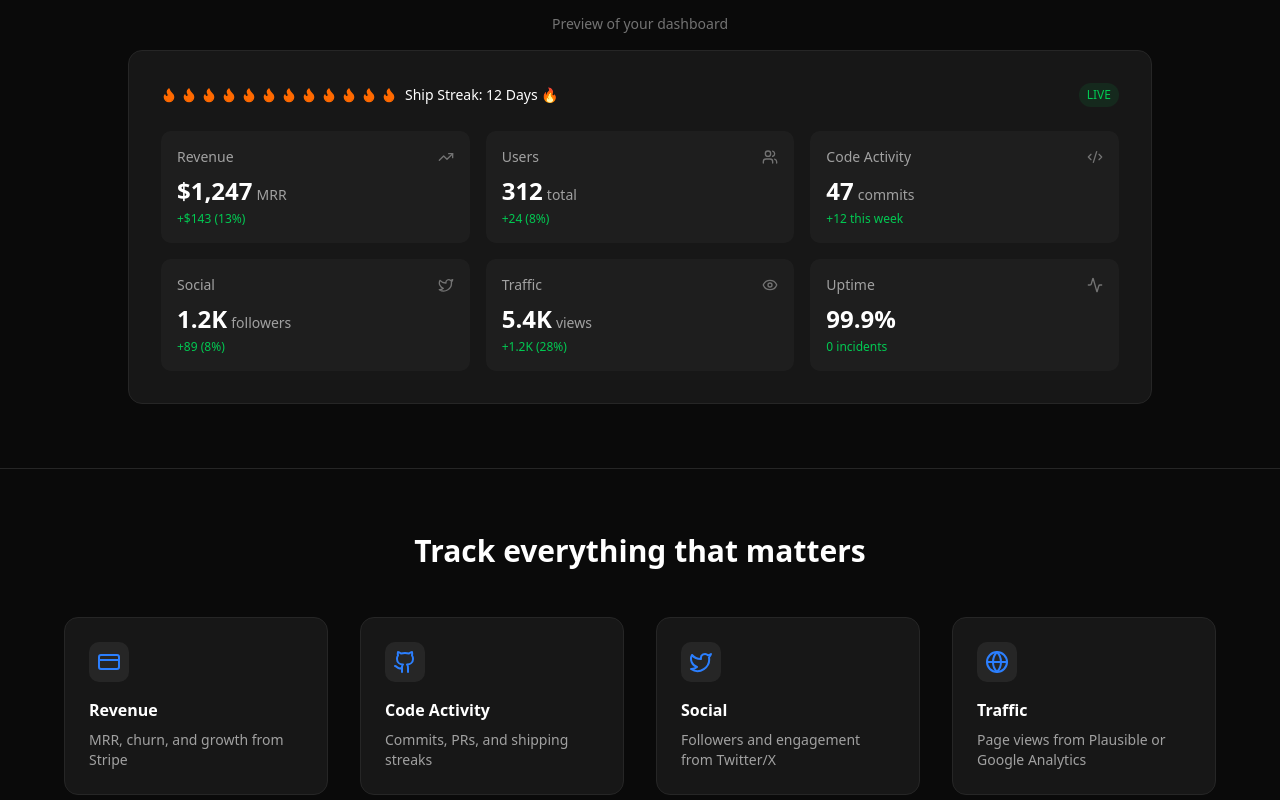
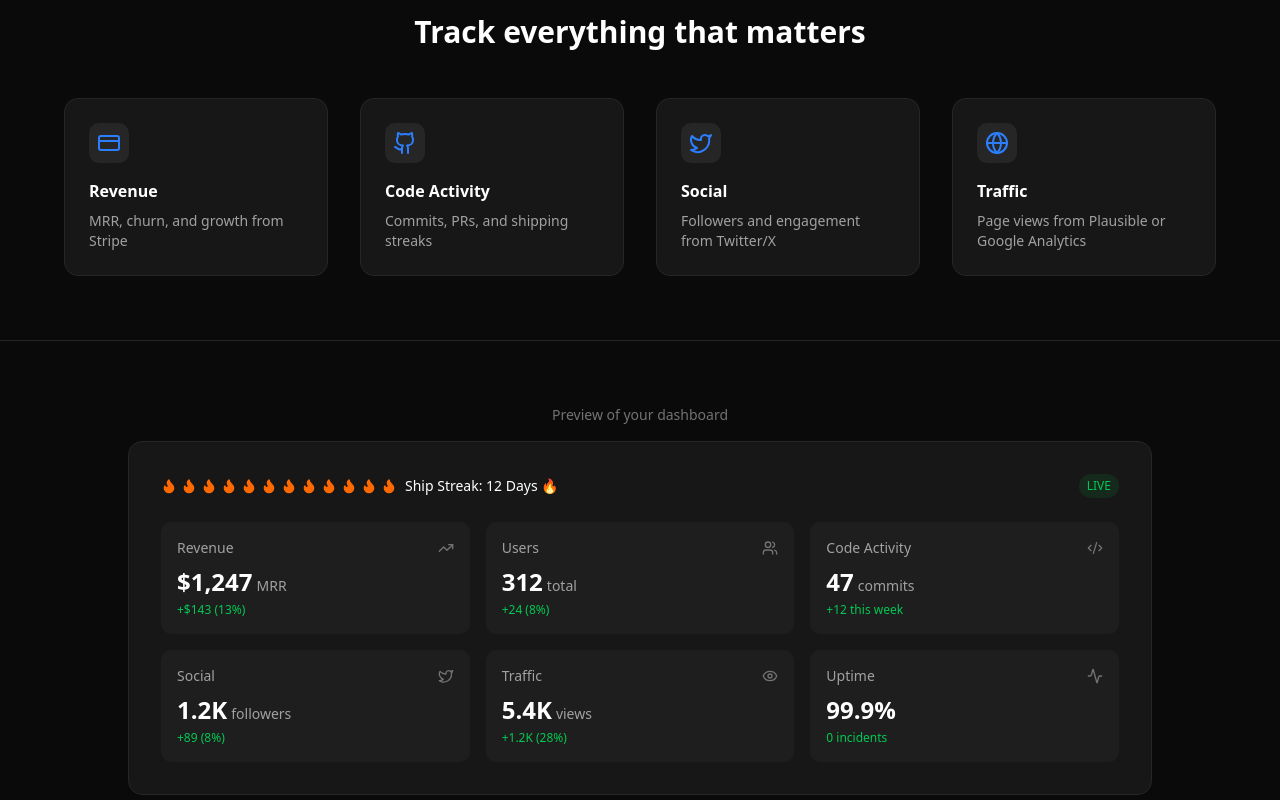
Before and after one commit to itisrmk/mission-control, a Next.js app: page / in a window 1280 px wide. Shown: the part 480-1280 px from the top of the page. Built offline with nearby package versions, Linux system fonts and the light colour scheme.

Commit message:
Reorder landing page: Features before Dashboard Preview, add cursor-pointer to buttons

```diff
--- a/src/app/page.tsx
+++ b/src/app/page.tsx
@@ -3,7 +3,6 @@ import { Button } from '@/components/ui/button'
 import {
   Zap,
   ArrowRight,
-  BarChart3,
   Github,
   Twitter,
   CreditCard,
@@ -31,12 +30,12 @@ export default function LandingPage() {
             </div>
             <div className="flex items-center space-x-4">
               <Link href="/api/auth/signin">
-                <Button variant="ghost" className="text-neutral-400 hover:text-white">
+                <Button variant="ghost" className="text-neutral-400 hover:text-white cursor-pointer">
                   Sign In
                 </Button>
               </Link>
               <Link href="/api/auth/signin">
-                <Button className="bg-blue-600 hover:bg-blue-700">
+                <Button className="bg-blue-600 hover:bg-blue-700 cursor-pointer">
                   Get Started
                 </Button>
               </Link>
@@ -57,7 +56,7 @@ export default function LandingPage() {
           </p>
           <div className="flex justify-center space-x-4">
             <Link href="/api/auth/signin">
-              <Button size="lg" className="bg-blue-600 hover:bg-blue-700">
+              <Button size="lg" className="bg-blue-600 hover:bg-blue-700 cursor-pointer">
                 Start Tracking Free
                 <ArrowRight className="h-4 w-4 ml-2" />
               </Button>
@@ -66,7 +65,37 @@ export default function LandingPage() {
         </div>
       </section>
 
-      {/* Demo Dashboard */}
+      {/* Features - Moved UP */}
+      <section className="py-16 px-4 border-t border-neutral-800">
+        <div className="max-w-6xl mx-auto">
+          <h2 className="text-3xl font-bold text-center mb-12">Track everything that matters</h2>
+
+          <div className="grid grid-cols-1 md:grid-cols-2 lg:grid-cols-4 gap-8">
+            <FeatureCard
+              icon={<CreditCard className="h-6 w-6" />}
+              title="Revenue"
+              description="MRR, churn, and growth from Stripe"
+            />
+            <FeatureCard
+              icon={<Github className="h-6 w-6" />}
+              title="Code Activity"
+              description="Commits, PRs, and shipping streaks"
+            />
+            <FeatureCard
+              icon={<Twitter className="h-6 w-6" />}
+              title="Social"
+              description="Followers and engagement from Twitter/X"
+            />
+            <FeatureCard
+              icon={<Globe className="h-6 w-6" />}
+              title="Traffic"
+              description="Page views from Plausible or Google Analytics"
+            />
+          </div>
+        </div>
+      </section>
+
+      {/* Demo Dashboard - Moved DOWN */}
       <section className="py-16 px-4 border-t border-neutral-800">
         <div className="max-w-5xl mx-auto">
           <p className="text-center text-sm text-neutral-500 mb-4">Preview of your dashboard</p>
@@ -131,43 +160,13 @@ export default function LandingPage() {
         </div>
       </section>
 
-      {/* Features */}
-      <section className="py-16 px-4 border-t border-neutral-800">
-        <div className="max-w-6xl mx-auto">
-          <h2 className="text-3xl font-bold text-center mb-12">Track everything that matters</h2>
-
-          <div className="grid grid-cols-1 md:grid-cols-2 lg:grid-cols-4 gap-8">
-            <FeatureCard
-              icon={<CreditCard className="h-6 w-6" />}
-              title="Revenue"
-              description="MRR, churn, and growth from Stripe"
-            />
-            <FeatureCard
-              icon={<Github className="h-6 w-6" />}
-              title="Code Activity"
-              description="Commits, PRs, and shipping streaks"
-            />
-            <FeatureCard
-              icon={<Twitter className="h-6 w-6" />}
-              title="Social"
-              description="Followers and engagement from Twitter/X"
-            />
-            <FeatureCard
-              icon={<Globe className="h-6 w-6" />}
-              title="Traffic"
-              description="Page views from Plausible or Google Analytics"
-            />
-          </div>
-        </div>
-      </section>
-
       {/* CTA */}
       <section className="py-20 px-4 border-t border-neutral-800">
         <div className="max-w-4xl mx-auto text-center">
           <h2 className="text-3xl font-bold mb-4">Ready to track your growth?</h2>
           <p className="text-neutral-400 mb-8">Free for personal use. No credit card required.</p>
           <Link href="/api/auth/signin">
-            <Button size="lg" className="bg-blue-600 hover:bg-blue-700">
+            <Button size="lg" className="bg-blue-600 hover:bg-blue-700 cursor-pointer">
               Get Started Free
               <ArrowRight className="h-4 w-4 ml-2" />
             </Button>
```
